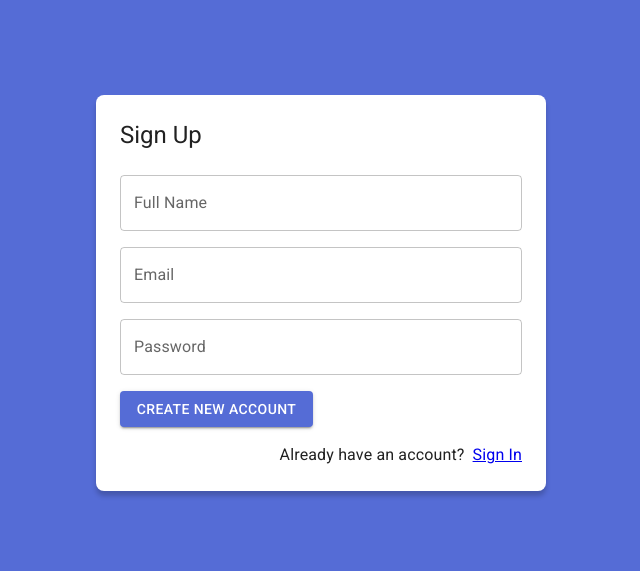
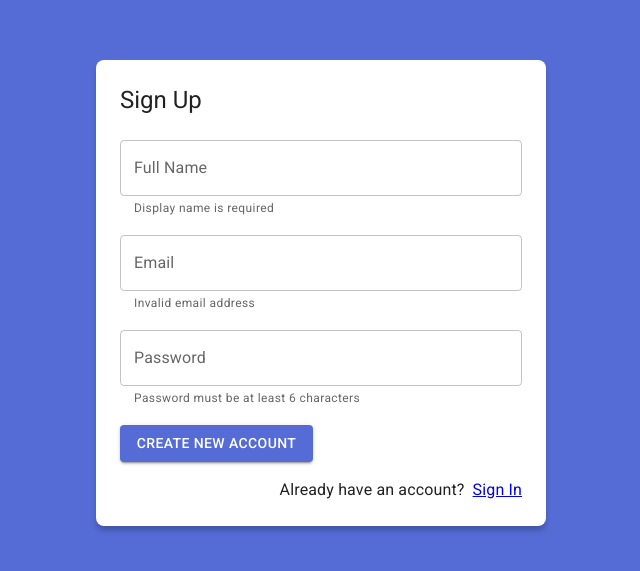
Before and after one commit to kete102/journal-app, a React (Vite) app: page /auth/signup in a window 1280 px wide. Shown: the part 107-678 px from the top of the page, without its empty margins (319-959 px from the left). Built offline with nearby package versions, Linux system fonts and the light colour scheme.

Commit message:
form control

```diff
--- a/src/auth/pages/SignUpPage.jsx
+++ b/src/auth/pages/SignUpPage.jsx
@@ -1,11 +1,48 @@
 import { Button, Grid, TextField, Typography } from '@mui/material'
 import { Link, Link as RouterLink } from 'react-router-dom'
+import { useForm } from '../../hooks'
 import { AuthLayout } from '../layout/AuthLayout'
+import { useState } from 'react'
+
+const formData = {
+  email: '',
+  password: '',
+  displayName: ''
+}
+
+const formValidations = {
+  email: [(value) => value.includes('@'), 'Invalid email address'],
+  password: [
+    (value) => value.length >= 6,
+    'Password must be at least 6 characters'
+  ],
+  displayName: [(value) => value.length >= 1, 'Display name is required']
+}
 
 export const SignUpPage = () => {
+  const [formSubmitted, setFormSubmitted] = useState(false)
+
+  const {
+    email,
+    password,
+    onInputChange,
+    displayName,
+    formState,
+    isFormValid,
+    displayNameValid,
+    emailValid,
+    passwordValid
+  } = useForm(formData, formValidations)
+
+  const onSubmit = (event) => {
+    event.preventDefault()
+    setFormSubmitted(true)
+    if (!isFormValid) return
+    console.log(formState)
+  }
   return (
     <AuthLayout title='Sign Up'>
-      <form>
+      <form onSubmit={onSubmit}>
         <Grid container>
           <Grid
             item
@@ -17,6 +54,11 @@ export const SignUpPage = () => {
               type='text'
               placeholder='John Doe'
               fullWidth
+              name='displayName'
+              value={displayName}
+              onChange={onInputChange}
+              error={!!displayNameValid && formSubmitted}
+              helperText={displayNameValid}
             />
           </Grid>
           <Grid
@@ -29,6 +71,11 @@ export const SignUpPage = () => {
               type='email'
               placeholder='johndoe@gmail.com'
               fullWidth
+              name='email'
+              value={email}
+              onChange={onInputChange}
+              error={!!emailValid && formSubmitted}
+              helperText={emailValid}
             />
           </Grid>
           <Grid
@@ -41,6 +88,11 @@ export const SignUpPage = () => {
               type='password'
               placeholder='password'
               fullWidth
+              name='password'
+              value={password}
+              onChange={onInputChange}
+              error={!!passwordValid && formSubmitted}
+              helperText={passwordValid}
             />
           </Grid>
           <Grid
@@ -57,6 +109,7 @@ export const SignUpPage = () => {
                 variant='contained'
                 fullWidth
                 sx={{ mt: 2 }}
+                type='submit'
               >
                 Create new account
               </Button>
--- a/src/hooks/useForm.js
+++ b/src/hooks/useForm.js
@@ -1,21 +1,51 @@
-import { useState } from 'react'
+/* eslint-disable react-hooks/exhaustive-deps */
+import { useEffect, useMemo, useState } from 'react'
 
-export const useForm = (initialForm = {}) => {
+export const useForm = (initialForm = {}, formValidations = {}) => {
   const [formState, setFormState] = useState(initialForm)
+  const [formValidation, setFormValidation] = useState({})
+
+  useEffect(() => {
+    createValidators()
+  }, [formState])
+
+  const isFormValid = useMemo(() => {
+    for (const formValue of Object.keys(formValidation)) {
+      if (formValidation[formValue] !== null) return false
+    }
+    return true
+  }, [formValidation])
 
   const onInputChange = ({ target }) => {
     const { name, value } = target
-    setFormState({ ...formState, [name]: value })
+    setFormState({
+      ...formState,
+      [name]: value
+    })
   }
 
   const onFormReset = () => {
     setFormState(initialForm)
   }
 
+  const createValidators = () => {
+    const formCheckedValues = {}
+
+    for (const formField of Object.keys(formValidations)) {
+      const [fn, errorMessage] = formValidations[formField]
+
+      const isValid = fn(formState[formField])
+      formCheckedValues[`${formField}Valid`] = isValid ? null : errorMessage
+    }
+
+    setFormValidation(formCheckedValues)
+  }
+
   return {
     ...formState,
-    formState,
     onInputChange,
-    onFormReset
+    onFormReset,
+    ...formValidation,
+    isFormValid
   }
 }
```
